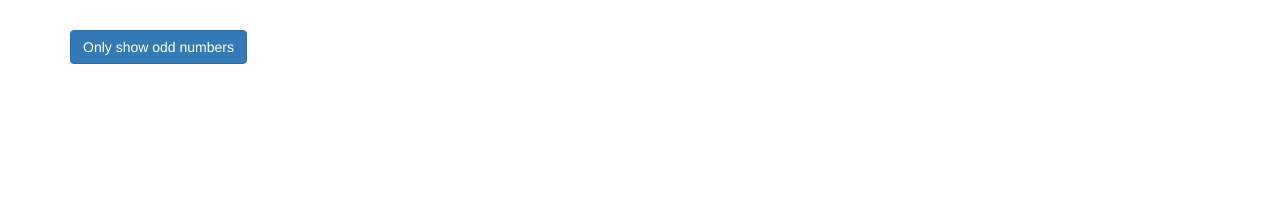
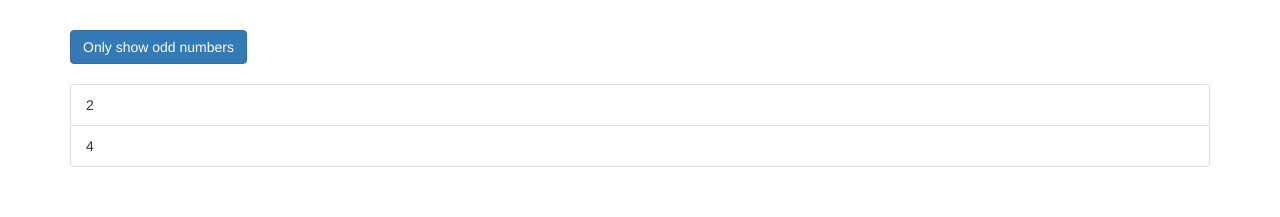
Before and after one commit to bfly2001/directives-start, an Angular app: page / in a window 1280 px wide. Shown: the top 217 px of the page. Built offline with nearby package versions, Linux system fonts and the light colour scheme.

Commit message:
Update app.component.ts
Added two new arrays for odd and even numbers.

```diff
--- a/src/app/app.component.ts
+++ b/src/app/app.component.ts
@@ -6,6 +6,8 @@ import { Component } from '@angular/core';
   styleUrls: ['./app.component.css']
 })
 export class AppComponent {
-  numbers = [1, 2, 3, 4, 5];
+  //numbers = [1, 2, 3, 4, 5];
+  oddNumbers = [1, 3, 5];
+  evenNumbers = [2,4]
   onlyOdd = false;
 }
```
